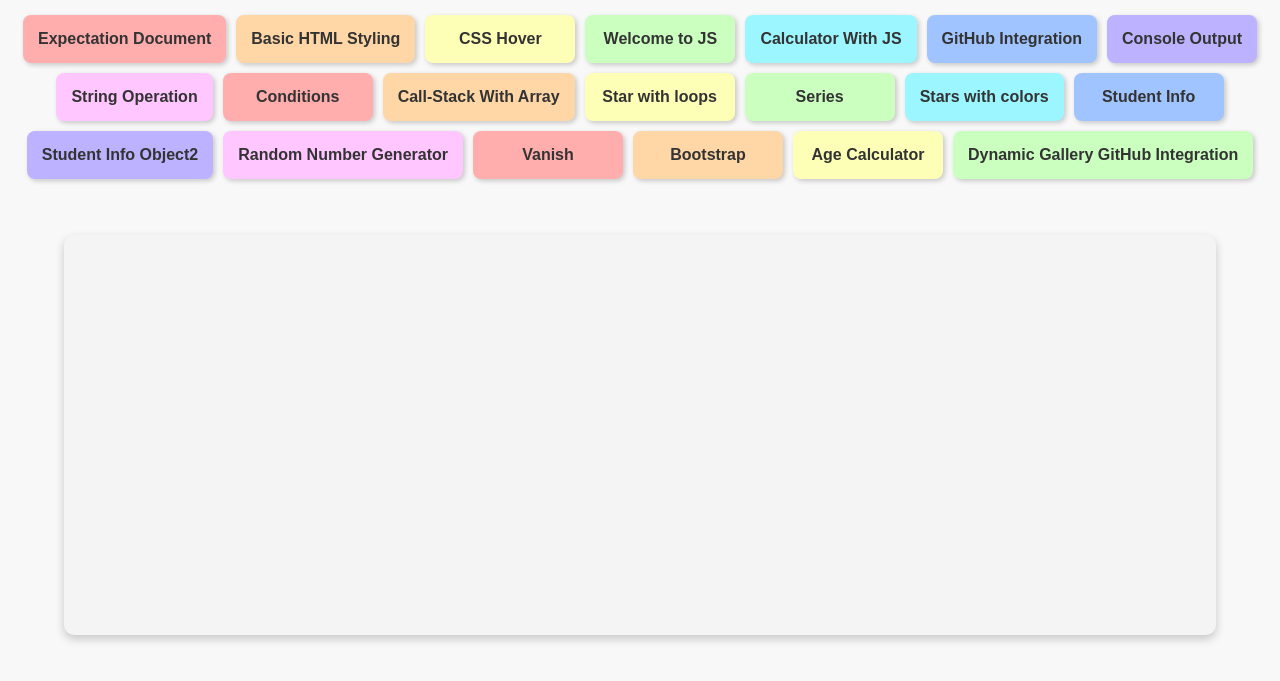
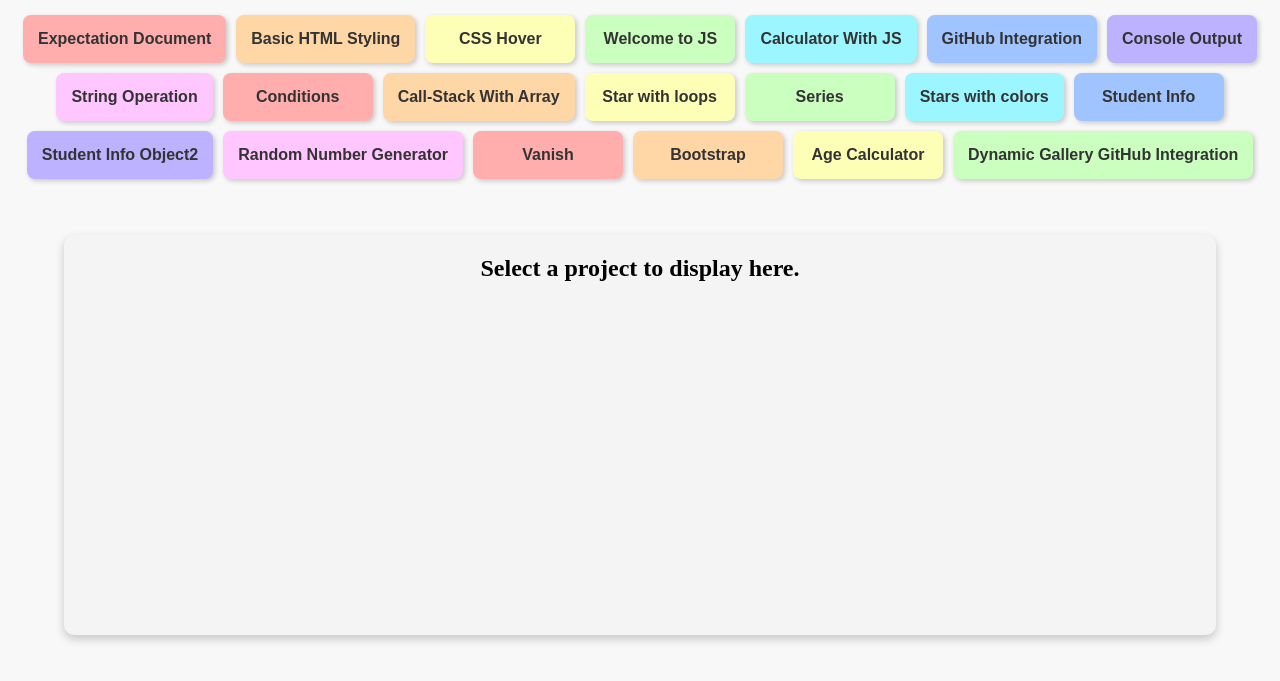
Before and after one commit to gsankeerthana6157/Dynamic_project_Gallery, a plain HTML site: page index.html in a window 1280 px wide. Shown: the part 69-750 px from the top of the page. Drawn offline with Linux system fonts and the light colour scheme.

Commit message:
Update index.html

```diff
--- a/index.html
+++ b/index.html
@@ -12,7 +12,7 @@
         <nav>
             <ul id="projectList"></ul>
         </nav>
-        <iframe id="displayFrame" src="landing.html"></iframe>
+        <iframe id="displayFrame" src="./works/landing.html"></iframe>
     </div>
     <script src="script.js"></script>
 </body>
```
